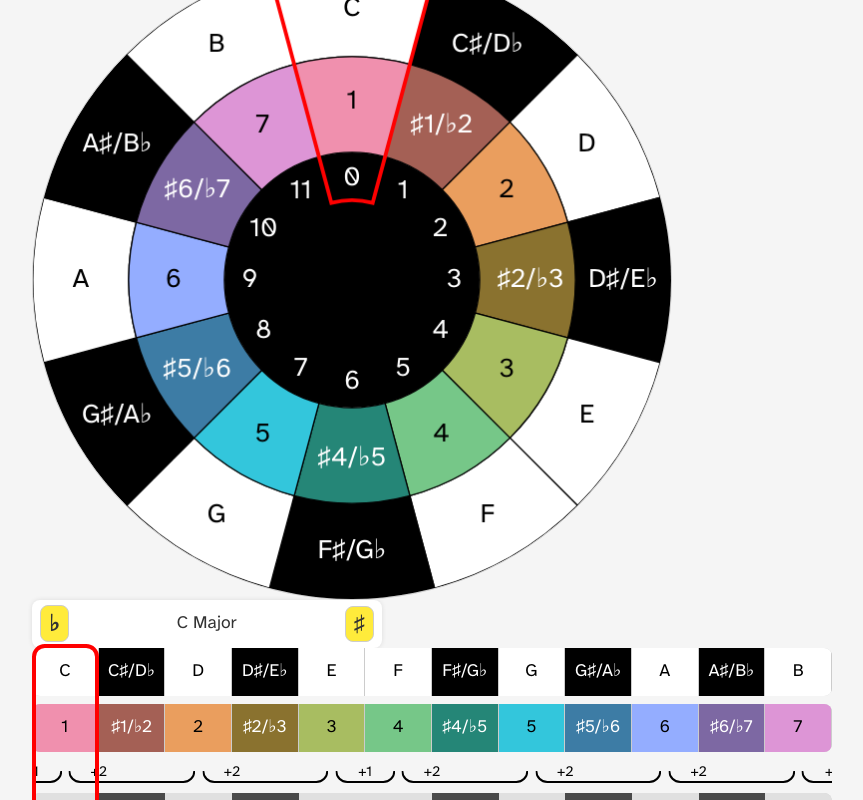
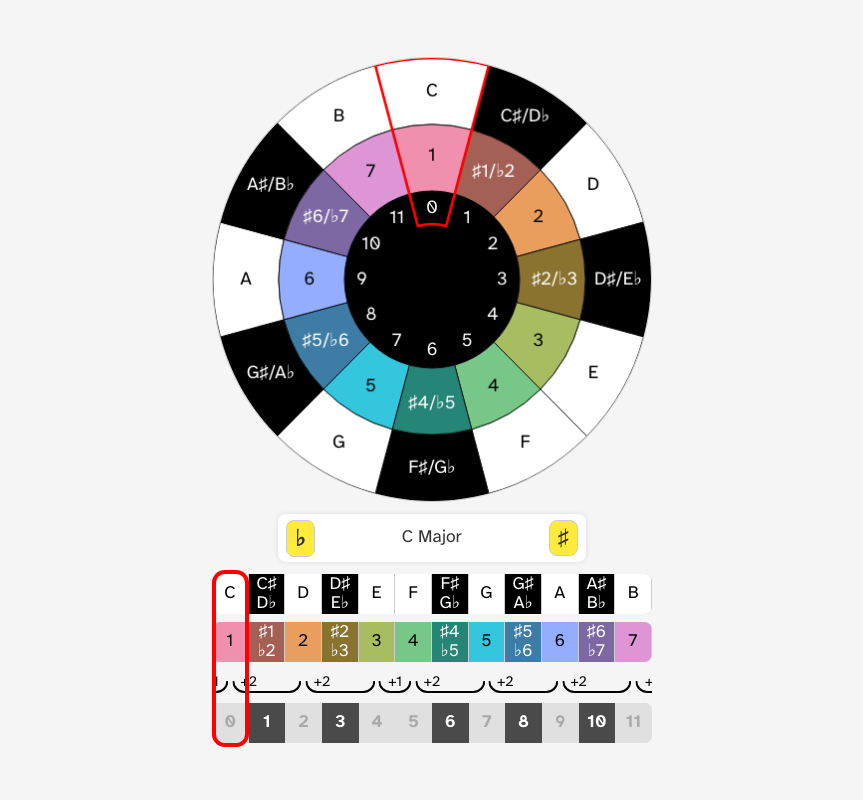
Before and after one commit to iambored456/Diatonic-Compass, a plain HTML site: page index.html in a window 1280 px wide. Shown: the whole page, without its empty margins (208-1071 px from the left). Drawn offline with Linux system fonts and the light colour scheme.

Commit message:
Update style.css

```diff
--- a/style.css
+++ b/style.css
@@ -48,15 +48,20 @@ body {
   flex-direction: column;
   align-items: center;
   justify-content: center;
+}
+
+.app-scaler {
+  display: flex;
+  flex-direction: column;
+  align-items: center;
   gap: 1.5vh;
+  width: min(95vw, 55vh);
+  max-width: 600px;
 }
 
 .wheel-container {
   position: relative;
-  /* MODIFICATION: Let flexbox control the height. The width will follow. */
-  /* We set a max-height to define its size on large screens. */
-  max-height: 80vh;
-  max-width: 90vw;
+  width: 100%;
   aspect-ratio: 1 / 1;
 }
 
@@ -74,9 +79,7 @@ canvas {
   align-items: center;
   justify-content: space-between;
   gap: var(--space-s);
-  /* MODIFICATION: Width is 100% of the parent's available space */
-  width: 100%;
-  /* MODIFICATION: Constrain width relative to the wheel's constraints */
+  width: 70%;
   max-width: 350px;
   min-height: 3em;
   padding: var(--space-xs) var(--space-s);
@@ -84,8 +87,6 @@ canvas {
   background: #fff;
   color: #333;
   box-shadow: 0 0 5px rgba(0,0,0,.1);
-  /* MODIFICATION: Allow this to shrink slightly if needed */
-  flex-shrink: 1;
   transition: background-color 0.2s;
 }
 
@@ -122,16 +123,12 @@ canvas {
 }
 
 .belts-container {
-  /* MODIFICATION: Width is 100% of the parent's available space */
   width: 100%;
-  /* MODIFICATION: Constrain width relative to the wheel's constraints */
   max-width: 800px;
   display: flex;
   flex-direction: column;
   gap: 1vh;
   position: relative;
-  /* MODIFICATION: Allow this to shrink slightly if needed */
-  flex-shrink: 1;
 }
 
 #belt-flash-overlay, #belt-cursor {
@@ -156,7 +153,7 @@ canvas {
 
 
 .belt {
-  height: 6vh;
+  height: 8%;
   min-height: 40px;
   background: #e0e0e0;
   border-radius: var(--radius-small);
@@ -213,7 +210,7 @@ canvas {
 
 
 .interval-brackets-container {
-  height: 3vh;
+  height: 5%;
   min-height: 25px;
   overflow: hidden;
   position: relative;
@@ -237,6 +234,8 @@ canvas {
   padding: 0;
   position:relative;
   user-select: none;
+  /* MODIFICATION: Center the text horizontally within its content box. */
+  text-align: center;
 }
 
 .interval-bracket-cell[data-steps]::after {
```
